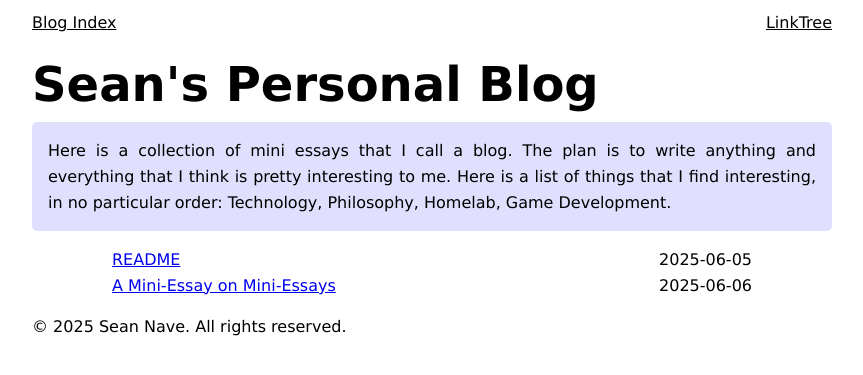
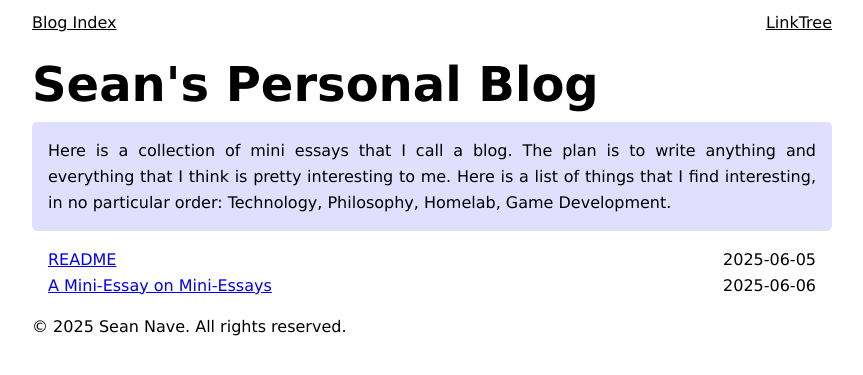
Before and after one commit to seannave211/Blog, a Jekyll site: the page built from index.html, in a window 1280 px wide. Shown: the top 375 px of the page, without its empty margins (208-1071 px from the left). Built offline with Jekyll 4.4.1, drawn with Linux system fonts in a browser that asks for light colours.

Commit message:
feat: revise margin style

```diff
--- a/assets/css/catalogue.css
+++ b/assets/css/catalogue.css
@@ -6,7 +6,7 @@ blockquote {
 }
 
 #catalogue {
-    margin: 1rem 5rem;
+    margin: 1rem;
 }
 
 #catalogue > li {
--- a/assets/css/universal.css
+++ b/assets/css/universal.css
@@ -30,19 +30,6 @@ code {
     padding: 3px;
 }
 
-.section {
-    min-height: 100dvh;
-    min-height: 100vh;
-    scroll-snap-align: start;
-    display: flex;
-    flex-direction: column;
-    align-items: center;
-    justify-content: center;
-    gap: 1rem;
-    padding: 0 1rem;
-    text-align: center;
-}
-
 .page_header__link {
     color: black;
     text-decoration: underline;
```
